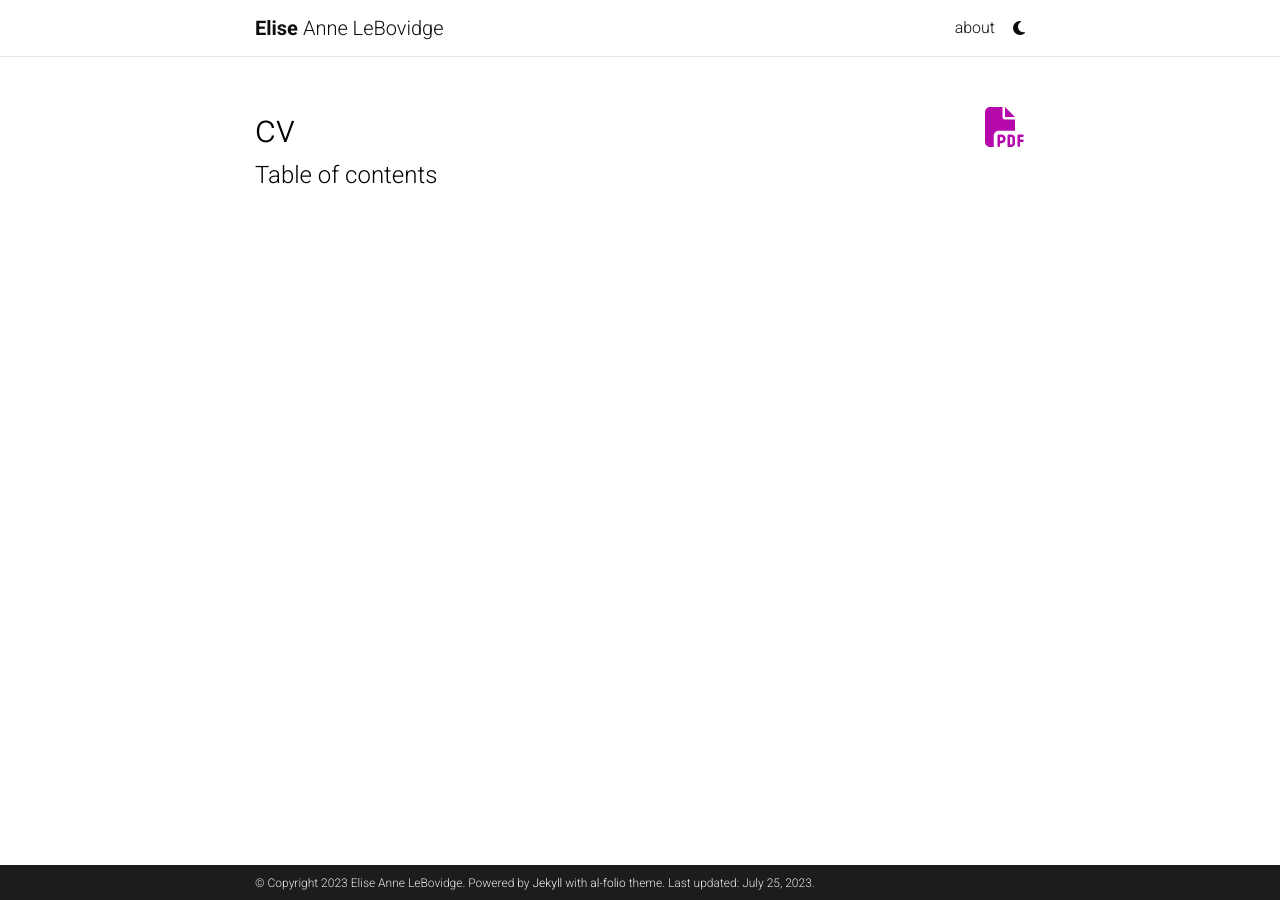
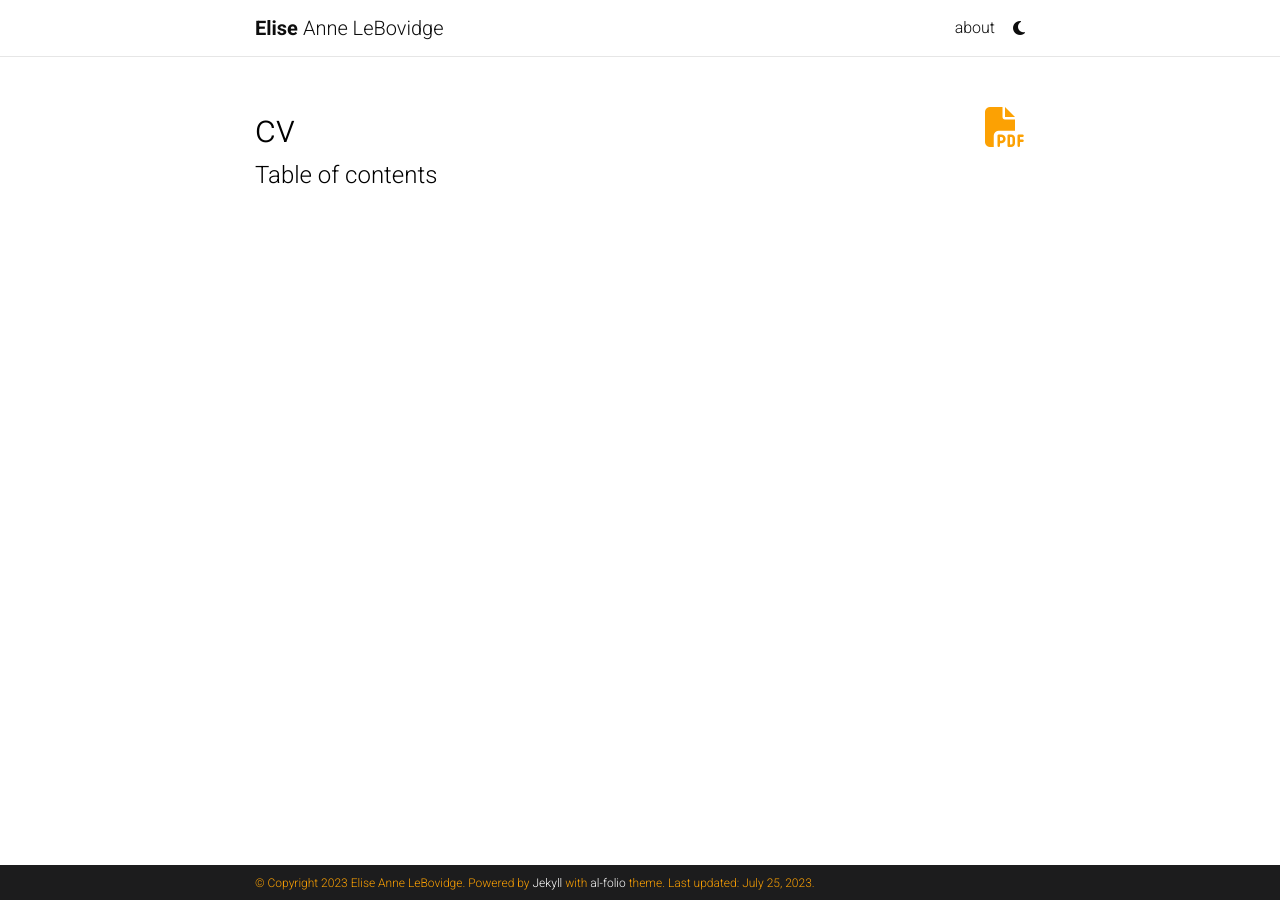
Before and after one commit to eliselebovidge/eliselebovidge.github.io, a Jekyll site: the page built from _pages/cv.md, in a window 1280 px wide. Built offline with Jekyll 4.4.1, drawn with Linux system fonts in a browser that asks for light colours; comment, search, counter and statistics services are not loaded; a style sheet for code colours, icons or effects is not loaded.

Commit message:
Change colors to orange

```diff
--- a/_sass/_themes.scss
+++ b/_sass/_themes.scss
@@ -7,11 +7,11 @@
   --global-code-bg-color: #{$code-bg-color-light};
   --global-text-color: #{$black-color};
   --global-text-color-light: #{$grey-color};
-  --global-theme-color: #{$purple-color};
-  --global-hover-color: #{$purple-color};
+  --global-theme-color: #{$orange-color-mine};
+  --global-hover-color: #{$orange-color-mine};
   --global-hover-text-color: #{$white-color};
   --global-footer-bg-color: #{$grey-color-dark};
-  --global-footer-text-color: #{$grey-color-light};
+  --global-footer-text-color: #{$orange-color-mine};
   --global-footer-link-color: #{$white-color};
   --global-distill-app-color: #{$grey-color};
   --global-divider-color: rgba(0,0,0,.1);
@@ -52,12 +52,12 @@ html[data-theme='dark'] {
   --global-code-bg-color: #{$code-bg-color-dark};
   --global-text-color: #{$grey-color-light};
   --global-text-color-light: #{$grey-color-light};
-  --global-theme-color: #{$purple-color};
-  --global-hover-color: #{$purple-color};
-  --global-hover-text-color: #{$purple-color};
-  --global-footer-bg-color: #{$code-bg-color-dark};
+  --global-theme-color: #{$orange-color-mine};
+  --global-hover-color: #{$orange-color-mine};
+  --global-hover-text-color: #{$orange-color-mine};
+  --global-footer-bg-color: #{$grey-color-dark};
   --global-footer-text-color: #{$grey-color-light};
-  --global-footer-link-color: #{$purple-color};
+  --global-footer-link-color: #{$orange-color-mine};
   --global-distill-app-color: #{$grey-color-light};
   --global-divider-color: #424246;
   --global-card-bg-color: #{$grey-900};
--- a/_sass/_variables.scss
+++ b/_sass/_variables.scss
@@ -8,6 +8,7 @@
 $red-color:           #FF3636 !default;
 $red-color-dark:      #B71C1C !default;
 $orange-color:        #F29105 !default;
+$orange-color-mine:   #fca103 !default;
 $blue-color:          #0076df !default;
 $blue-color-dark:     #00369f !default;
 $cyan-color:          #2698BA !default;
```
